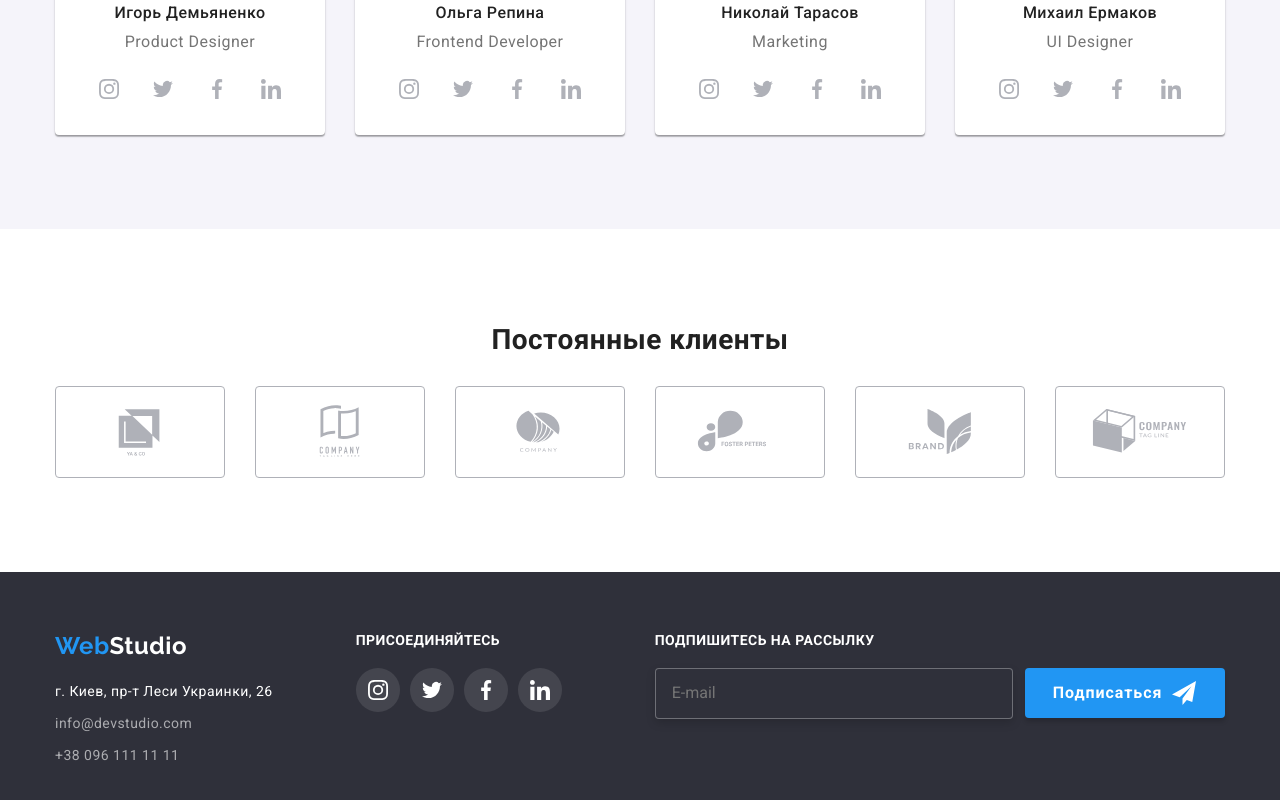
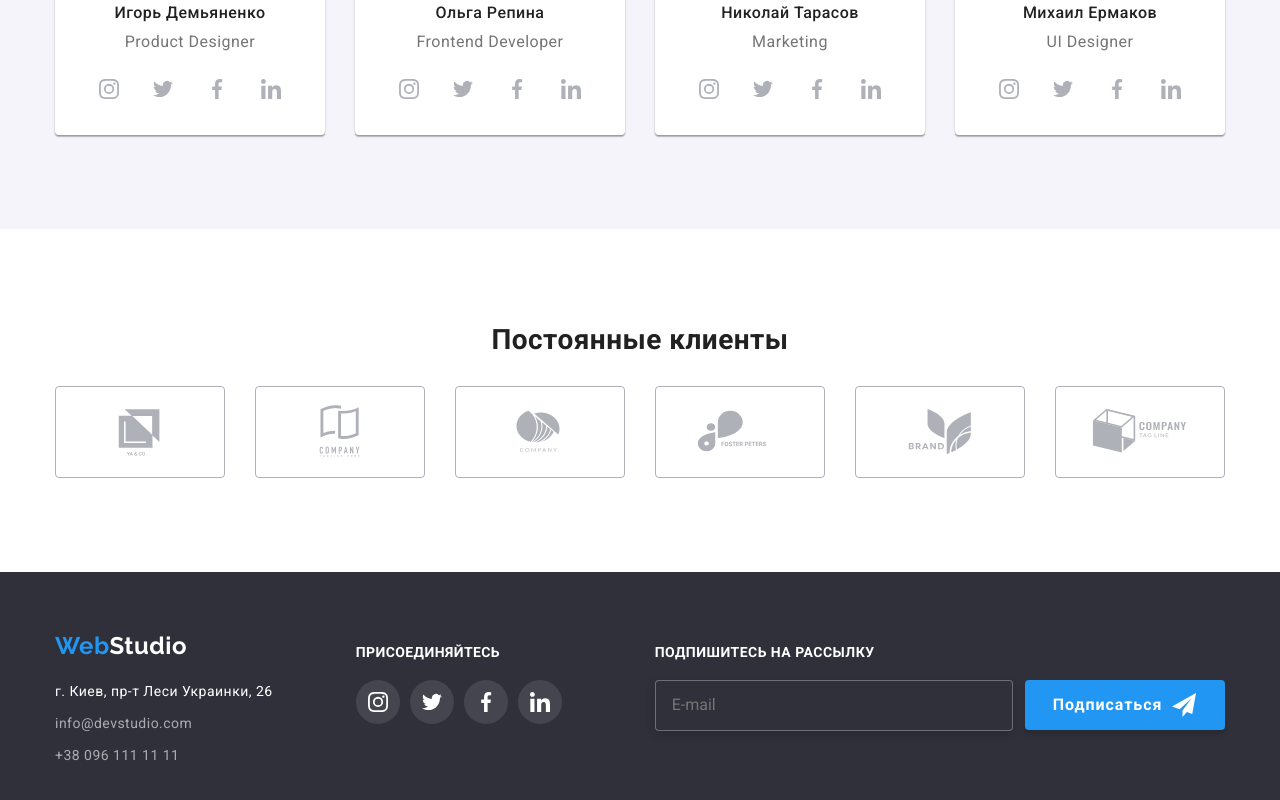
Before and after one commit to PlatinumKellerman/goit-markup-hw-08, a plain HTML site: page index.html in a window 1280 px wide. Shown: the part 2044-2844 px from the top of the page. Drawn offline with nearby package versions, Linux system fonts and the light colour scheme.

Commit message:
hw8-hotfix

```diff
--- a/sass/layout/_footer.scss
+++ b/sass/layout/_footer.scss
@@ -256,9 +256,10 @@
   .social-invite {
     display: flex;
     flex-direction: column;
-    align-items: baseline;
+    justify-content: baseline;
     margin-bottom: 0;
     margin-right: 93px;
+    padding-top: 12px;
   }
   .foot-container__logo {
     text-align: left;
@@ -275,6 +276,7 @@
   }
   .footer-signup__title {
     text-align: left;
+    padding-top: 12px;
   }
 
   .footer-signup__email {
```
Also changed, not shown: css/main.css, css/main.min.css, 2 other files.
